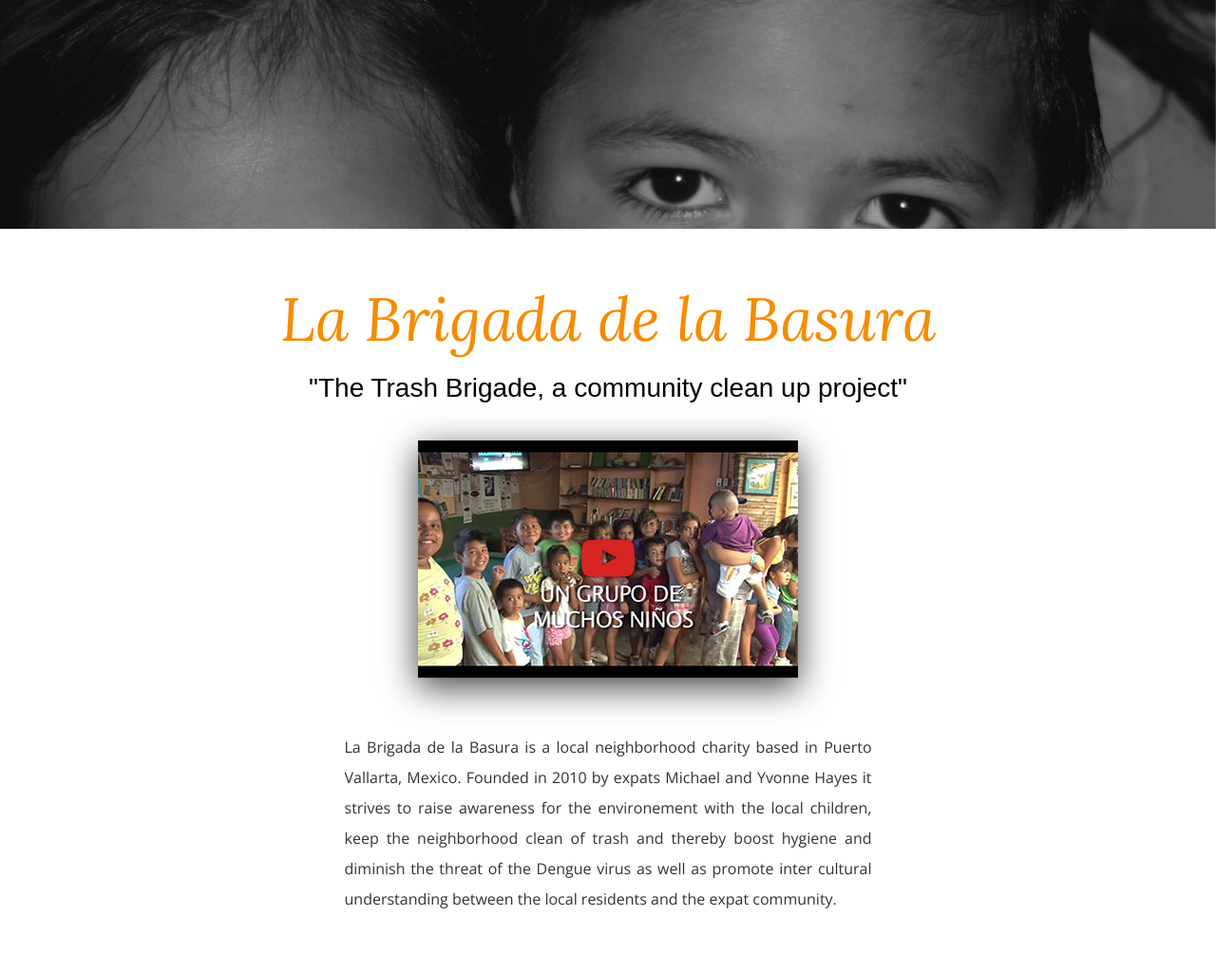
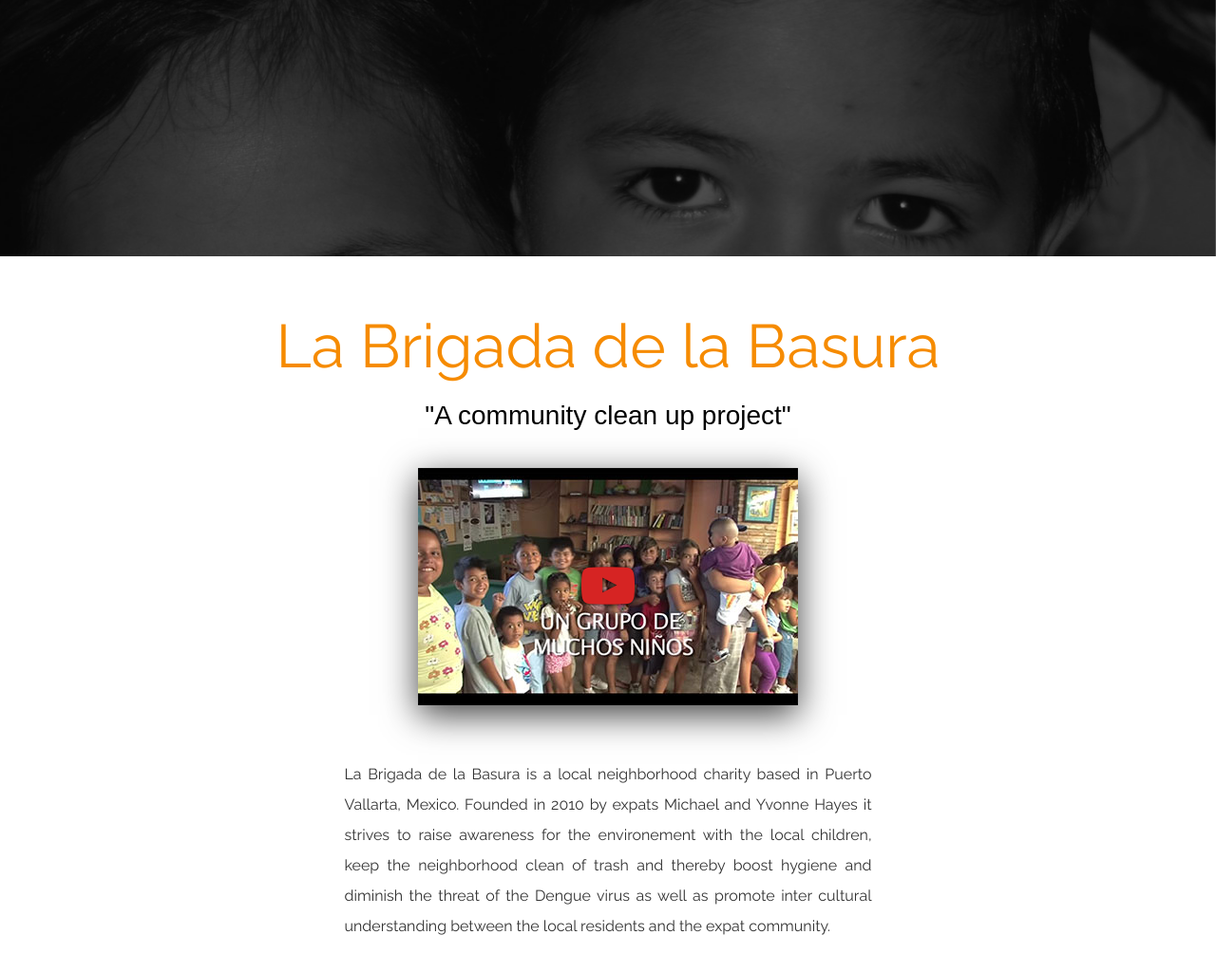
Before and after one commit to rgylling/TrashBrigade, a Jekyll site: the page built from index.html, in a window 1280 px wide and 1400 px high, cut to the strip 330-1354 px from the top of the window. Shown: the whole strip at 95% size. Built offline with Jekyll 4.4.1, drawn with Linux system fonts in a browser that asks for light colours; nearby versions of some CDN libraries; some web fonts are replaced; a script that is not in the unit is left out.

Commit message:
fixing styles

```diff
--- a/_includes/head.html
+++ b/_includes/head.html
@@ -3,7 +3,7 @@
   <meta http-equiv="X-UA-Compatible" content="IE=edge">
   <meta name="viewport" content="width=device-width, initial-scale=1">
   <title>{% if page.title %}{{ page.title | escape }}{% else %}{{ site.title | escape }}{% endif %}</title>
-  <link rel="stylesheet" href="https://fonts.googleapis.com/css?family=Henny+Penny:400|Open+Sans:400|Lora:400italic">
+  <link href='https://fonts.googleapis.com/css?family=Raleway:400,300,800,700,200' rel='stylesheet' type='text/css'>
   <link rel="stylesheet" href="https://maxcdn.bootstrapcdn.com/font-awesome/4.5.0/css/font-awesome.min.css">
   <link rel="stylesheet" href="https://maxcdn.bootstrapcdn.com/bootstrap/3.3.6/css/bootstrap.min.css">
   <link rel="stylesheet" href="css/brigada.css">
--- a/_includes/header.html
+++ b/_includes/header.html
@@ -7,6 +7,8 @@
           <i class="fa fa-bars"></i>
         </button>
         <a class="navbar-brand" href="index.html">
+          The Trash Brigade
+         </a>
       </div>
       <div class="collapse navbar-collapse" id="navbar-collapse-1">
         <ul class="nav navbar-nav navbar-right">
--- a/css/_master.scss
+++ b/css/_master.scss
@@ -1,6 +1,5 @@
 body {
-  font-family: 'Open Sans', sans-serif;
-  padding-top: 71px;
+  font-family: 'Raleway', sans-serif;
   font-size:16px;
   line-height:2;
 }
@@ -13,6 +12,7 @@ body {
 .h1, h1 {
   font-size: 4em;
   margin-top: 60px;
+  font-family: 'Raleway', sans-serif;
 }
 
 .spaces {
@@ -45,8 +45,7 @@ body {
 }
 
 .navbar {
-  background-color: #fff;
-  border-bottom: 1px solid	#ddd;
+  background-color: transparent;
   min-height: 70px;
 }
 
@@ -55,7 +54,7 @@ body {
 }
 
 .backgroundimg {
-  height: 500px;
+  height: 600px;
   position: relative;
 }
 
@@ -71,7 +70,7 @@ body {
   background-position: center;
   background-repeat: no-repeat;
   background-size: cover;
-  -webkit-filter: grayscale(100%) contrast(.9);
+  -webkit-filter: grayscale(100%) contrast(.9) brightness(.5);
 }
 
 .textBlockGetInvolved {
--- a/index.html
+++ b/index.html
@@ -9,7 +9,7 @@ js: ['js/brigada.js']
   <div class="row">
     <div class="col-sm-8 col-sm-offset-2 text-justify">
       <h1 class="text-center">La Brigada de la Basura</h1>
-      <p class="text-center cursiveme">"The Trash Brigade, a community clean up project"</p>
+      <p class="text-center cursiveme">"A community clean up project"</p>
       <button type="button" class="btn btn-link btn-youtube center-block" data-toggle="modal" data-target="#myModal">
         <img class="img-responsive boxMe" src="img/thumb.jpg" width="400" height="250">
         <i class="fa fa-youtube-play fa-4x"></i>
```
Also changed, not shown: js/test.js (added, +24 -0 lines).
